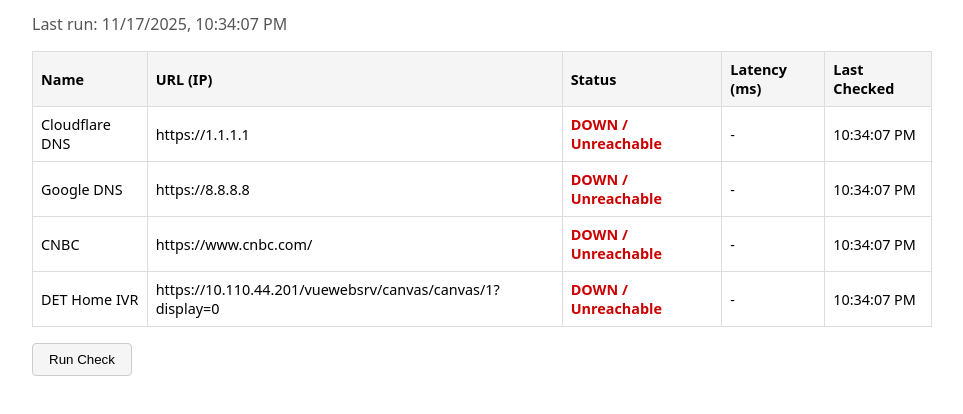
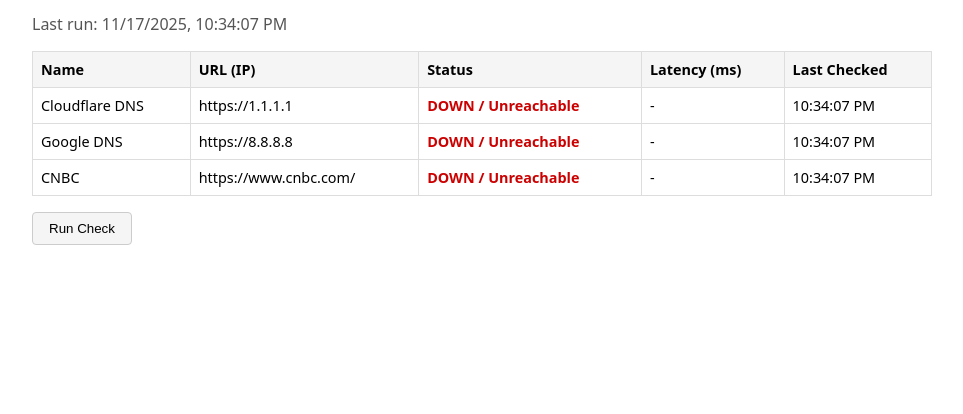
Before and after one commit to tiagof201/Ping-Page-Public, a plain HTML site: page index.html in a window 1280 px wide. Shown: the part 108-522 px from the top of the page, without its empty margins (158-1121 px from the left). Drawn offline with Linux system fonts and the light colour scheme; no server answers.

Commit message:
Update index.html

```diff
--- a/index.html
+++ b/index.html
@@ -84,7 +84,6 @@
       { name: "Cloudflare DNS", url: "https://1.1.1.1" },
       { name: "Google DNS", url: "https://8.8.8.8" },
       { name: "CNBC", url: "https://www.cnbc.com/" },
-      { name: "DET Home IVR", url: "https://10.110.44.201/vuewebsrv/canvas/canvas/1?display=0" },
       // Add more:
       // { name: "My Server", url: "https://123.123.123.123" },
     ];
```
